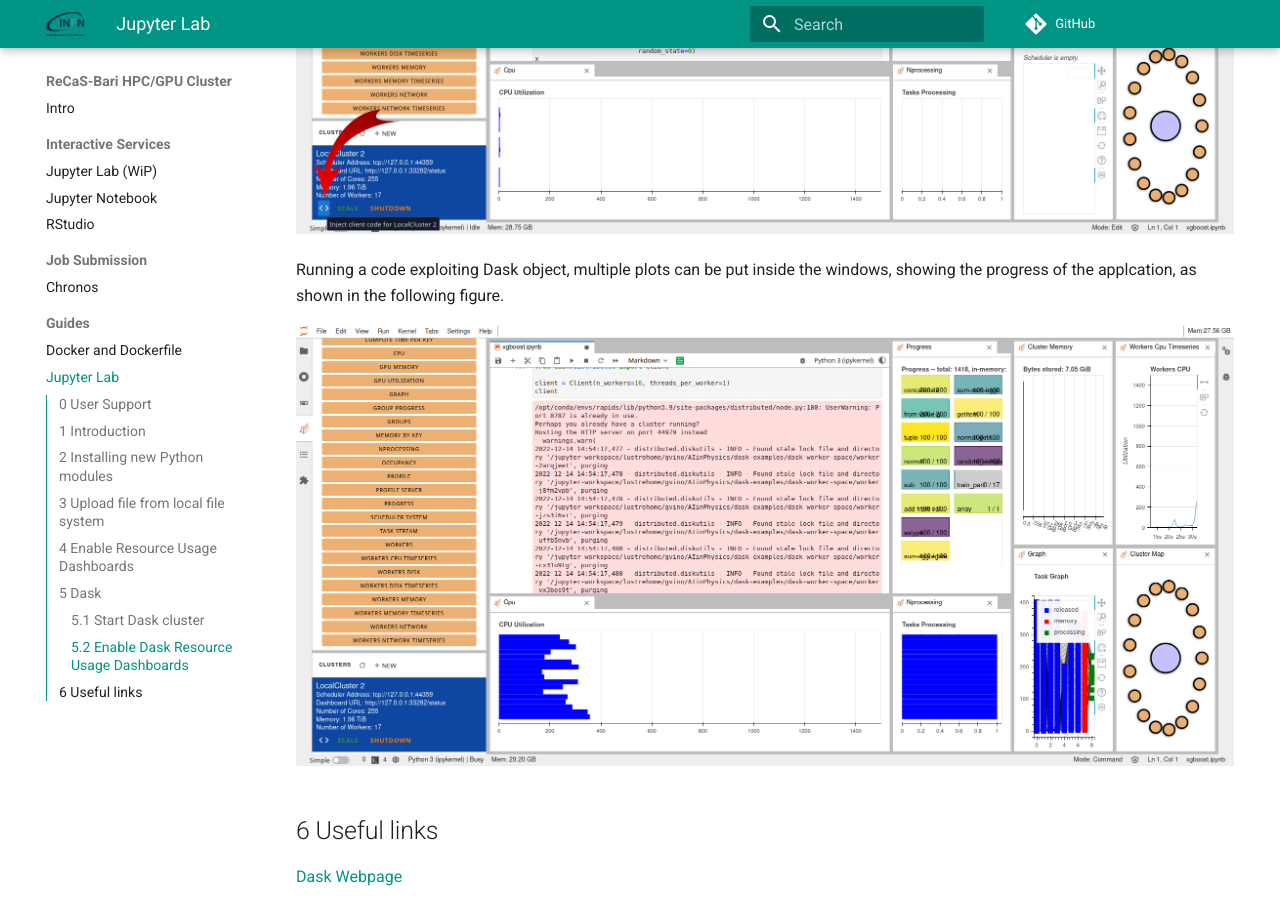
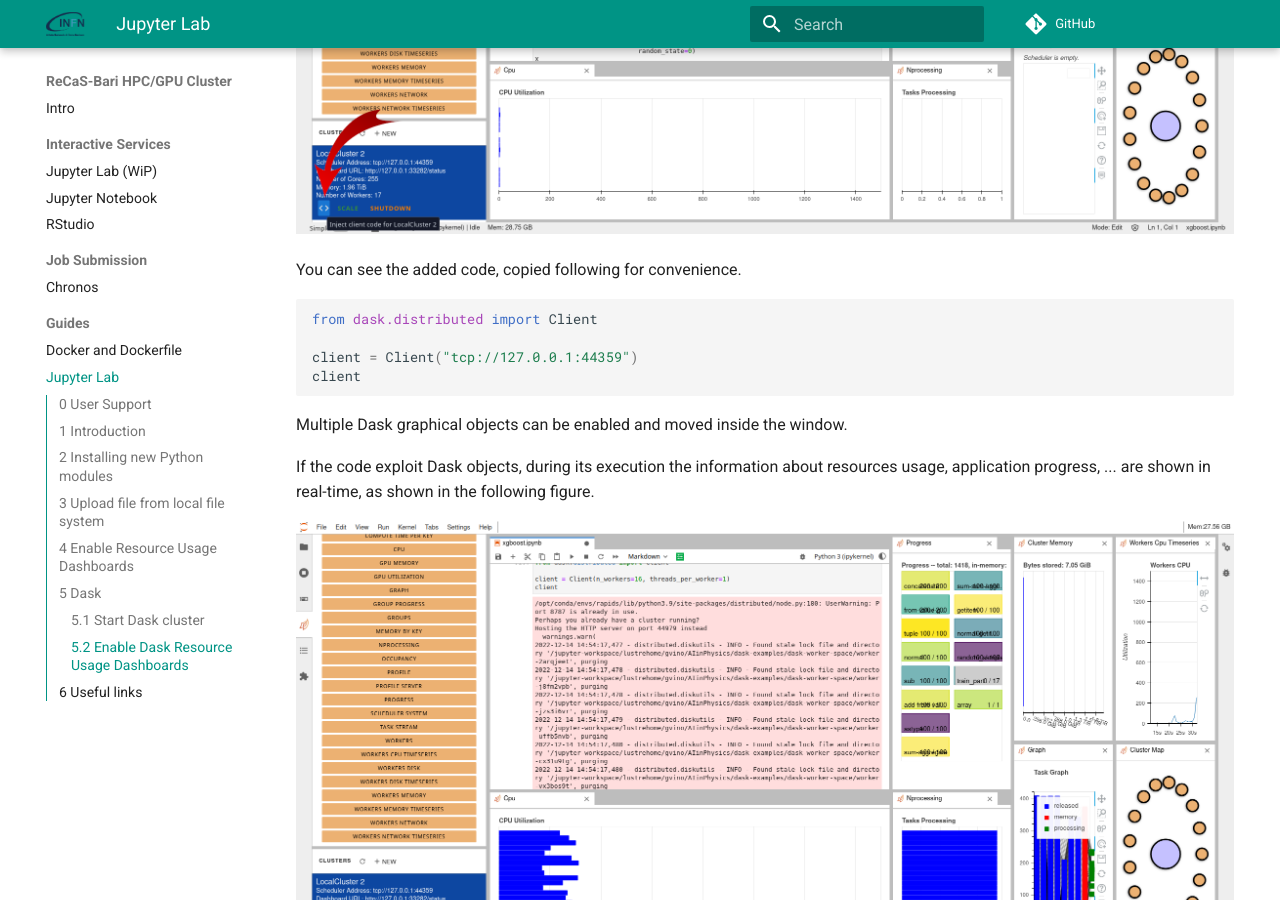
Before and after one commit to jvino/cluster-hpc-gpu-guides, an MkDocs documentation site: the page built from docs/guides/jupyter-lab.md, in a window 1280 px wide and 900 px high, scrolled down 5817 px. Built offline with MkDocs 1.6.1 and Material for MkDocs 9.7.7, drawn with Linux system fonts in a browser that asks for light colours; comment, search, counter and statistics services are not loaded.

Commit message:
Inserted Dask section in the JupyterLab guide

````diff
--- a/docs/guides/jupyter-lab.md
+++ b/docs/guides/jupyter-lab.md
@@ -119,7 +119,19 @@
 
 ![jupyterlab-monitor-dask-2](images/jupyterlab-monitor-dask-2.png)
 
-Running a code exploiting Dask object, multiple plots can be put inside the windows, showing the progress of the applcation, as shown in the following figure.
+You can see the added code, copied following for convenience.
+
+```python
+from dask.distributed import Client
+
+client = Client("tcp://127.0.0.1:44359")
+client
+
+```
+
+Multiple Dask graphical objects can be enabled and moved inside the window.
+
+If the code exploit Dask objects, during its execution the information about resources usage, application progress, ... are shown in real-time, as shown in the following figure.
 
 ![jupyterlab-monitor-dask-3](images/jupyterlab-monitor-dask-3.png)
 
````
